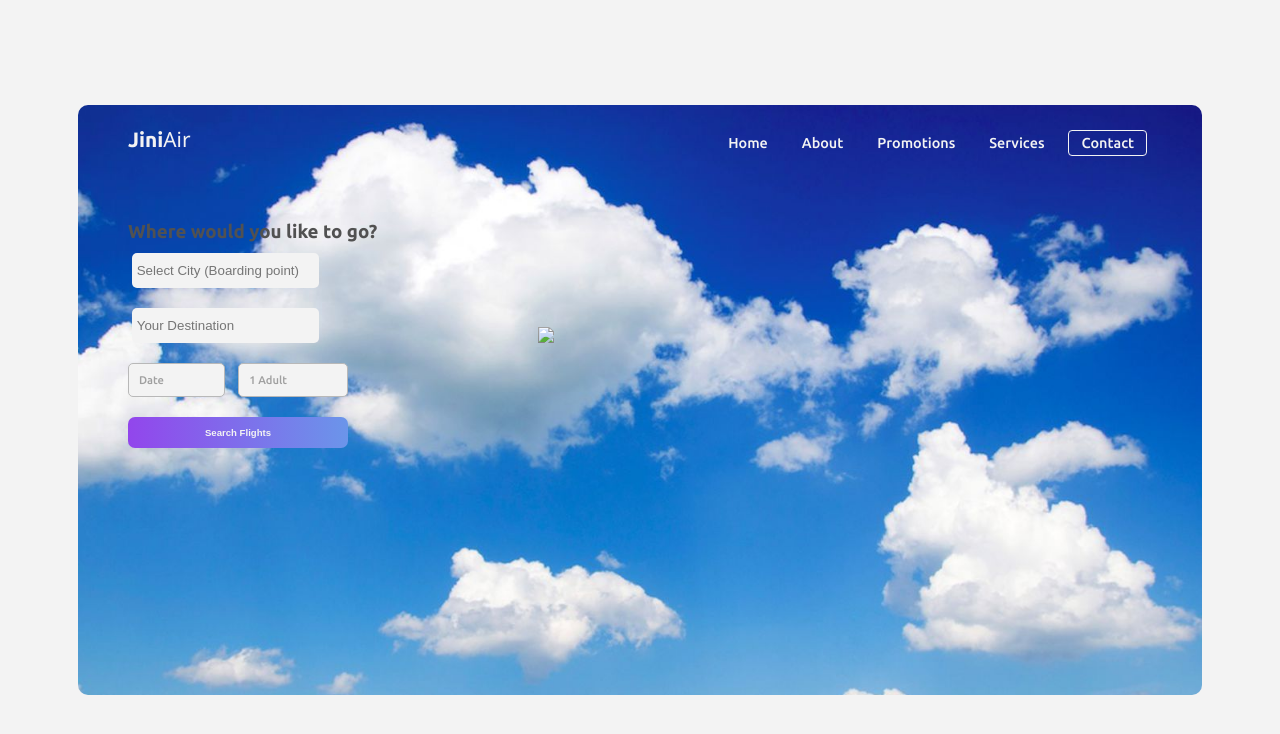
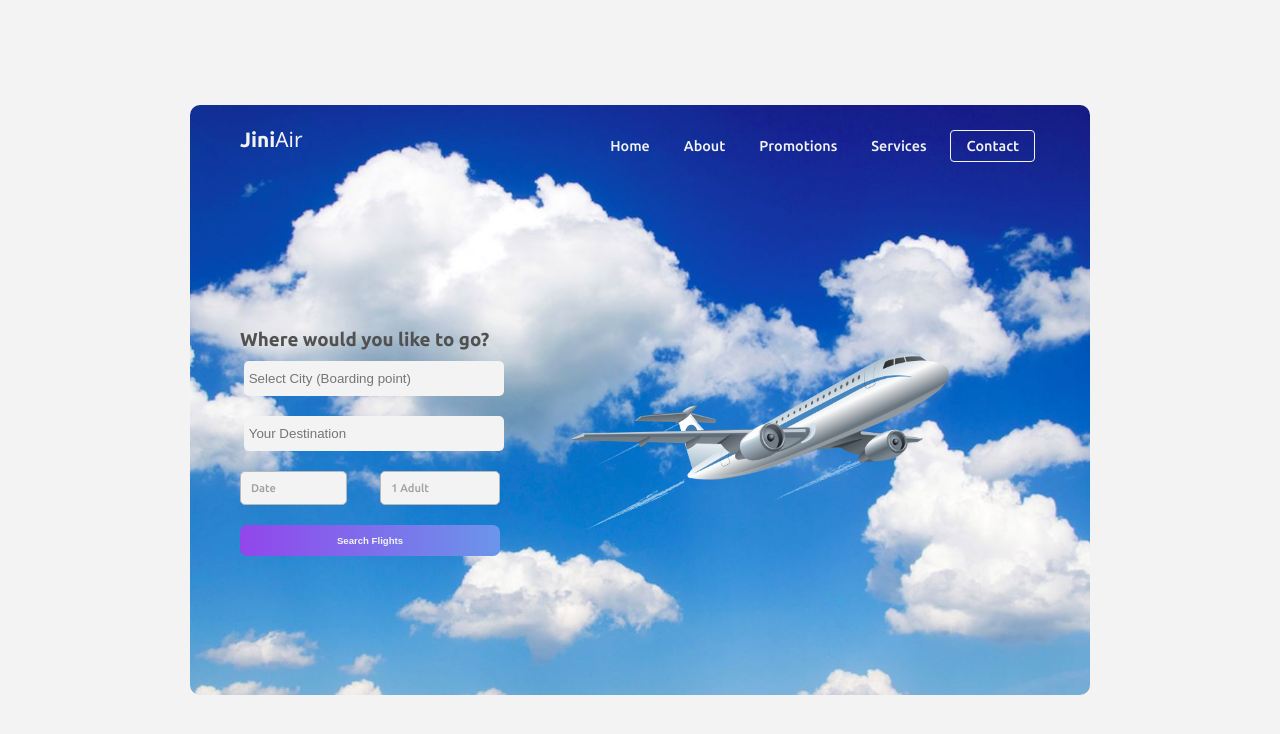
Before and after one commit to tboy44wiz/ZKTeco-Test, a plain HTML site: page index.html in a window 1280 px wide. Drawn offline with Linux system fonts and the light colour scheme.

Commit message:
Little update Commit.

```diff
--- a/css/style.css
+++ b/css/style.css
@@ -22,7 +22,7 @@ body {
     background: url("../img/cloud.jpg") no-repeat center;
     background-size: cover;
     height: 550px;
-    width: 80%;
+    width: 800px;
     border-radius: 10px;
     padding: 20px 50px;
 }
@@ -60,14 +60,14 @@ ul li {
 }
 ul li:last-child {
     border: 1px solid #f3f3f3;
-    padding: 4px 12px;
+    padding: 7px 15px;
     border-radius: 4px;
 }
 
 
 .bodyWrapper {
+    height: 100%;
     width: 100%;
-    margin-top: 60px;
     font-family: 'Ubuntu', sans-serif;
     display: flex;
     align-items: center;
@@ -82,6 +82,7 @@ form .form--title {
 }
 
 .inputBox input{
+    width: 250px;
     margin: 10px 0;
     padding: 10px 5px;
     background: #f3f3f3;
@@ -91,7 +92,7 @@ form .form--title {
 }
 
 .buttonWrapper {
-    width: 220px;
+    width: 260px;
     margin-top: 10px;
     display: flex;
     justify-content: space-between;
@@ -100,7 +101,7 @@ form .form--title {
     border: 1px solid #b8b8b8;
     background: #f3f3f3;
     border-radius: 5px;
-    padding: 10px 60px 10px 10px;
+    padding: 10px 70px 10px 10px;
     font-size: 0.7rem;
     color: #a0a0a0;
 }
@@ -108,7 +109,7 @@ form .form--title {
 .btn--custom {
     background: linear-gradient(to right, #9246ec, #6b95ea);
     margin-top: 20px;
-    width: 220px;
+    width: 260px;
     border: none;
     padding: 10px;
     border-radius: 7px;
@@ -116,3 +117,7 @@ form .form--title {
     font-weight: bold;
     font-size: 0.6rem;
 }
+
+.airplane {
+    width: 400px;
+}
--- a/index.html
+++ b/index.html
@@ -57,7 +57,7 @@
                 </div>
 
                 <!--AirPlane Image-->
-                <img src="img">
+                <img src="img/airplane.png" class="airplane">
 
             </div>
 
```
Also changed, not shown: img/airplane.png (added).
